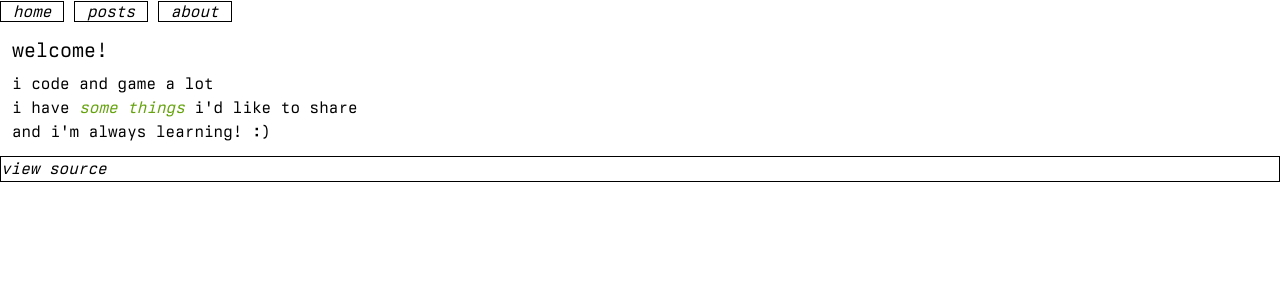
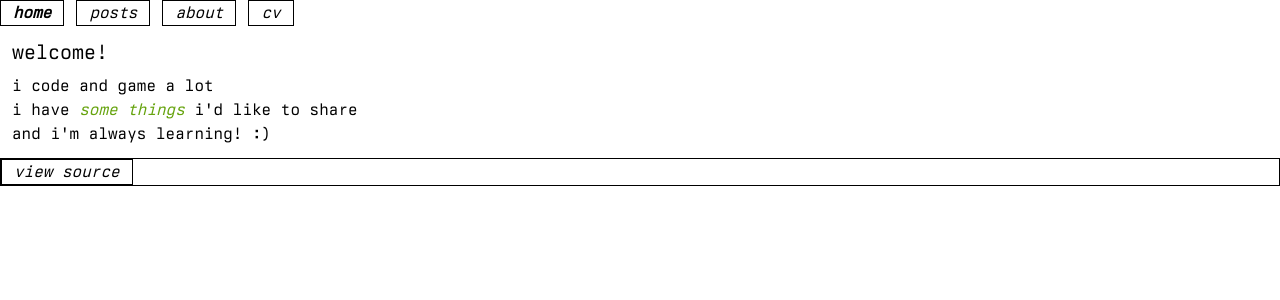
Before and after one commit to gusluchetti/portfolio, a SvelteKit app: page / in a window 1280 px wide. Shown: the top 300 px of the page. Built offline with nearby package versions, Linux system fonts and the light colour scheme.

Commit message:
feat: update navbar

```diff
--- a/src/routes/+layout.svelte
+++ b/src/routes/+layout.svelte
@@ -3,11 +3,12 @@
 	export const active = false;
 </script>
 
-<header class="italic flex flex-row gap-5">
-	<nav class="*:navlink">
-		<a class:active href="/">home</a>
-		<a class:active href="/blog">posts</a>
-		<a class:active href="/about">about</a>
+<header>
+	<nav class="flex flex-row flex-wrap md:gap-3 italic">
+		<a class="navlink" class:active href="/">home</a>
+		<a class="navlink" class:active href="/blog">posts</a>
+		<a class="navlink" class:active href="/about">about</a>
+		<a class="navlink" class:active href="/cv">cv</a>
 	</nav>
 </header>
 
@@ -16,5 +17,5 @@
 </main>
 
 <footer>
-	<a href="https://github.com/gusluchetti/portfolio">view source</a>
+	<a class="navlink" href="https://github.com/gusluchetti/portfolio">view source</a>
 </footer>
```
